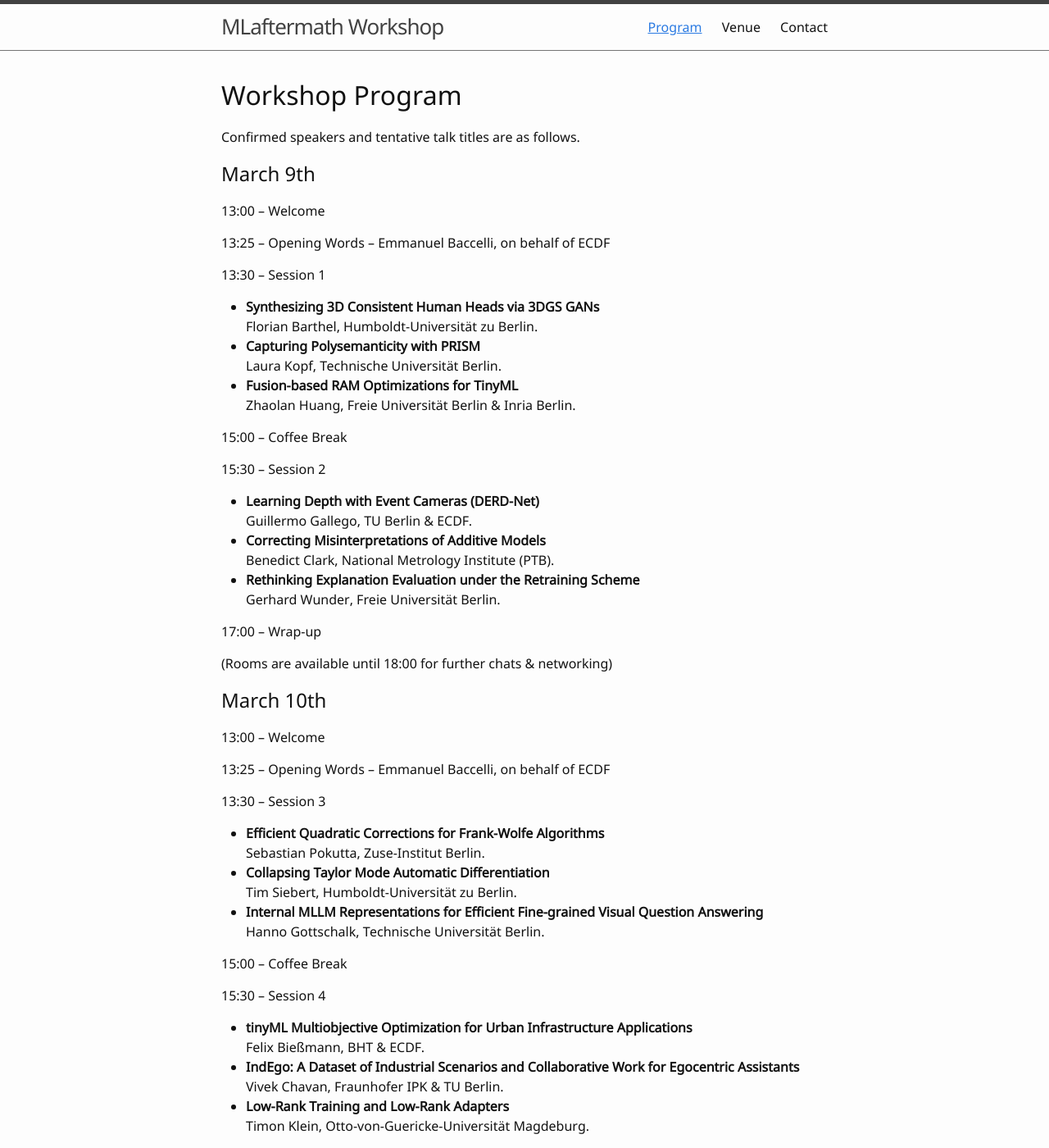
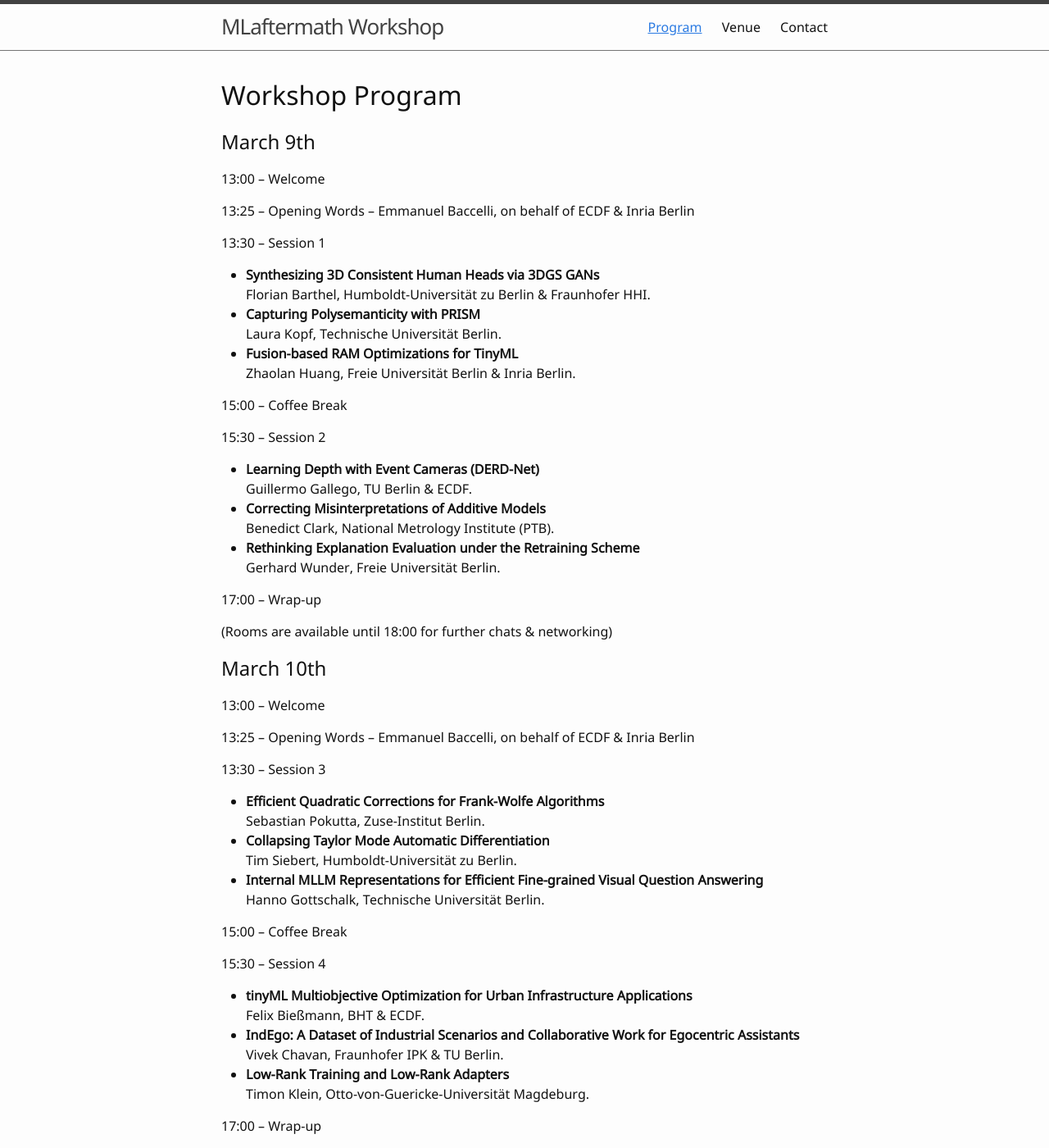
Before and after one commit to Inria-Berlin/MLaftermath, a Jekyll site: the page built from 0-program.md, in a window 1280 px wide and 1400 px high. Shown: the whole window at 82% size. Built offline with Jekyll 4.4.1, drawn with Linux system fonts in a browser that asks for light colours.

Commit message:
program: tweaks

```diff
--- a/0-program.md
+++ b/0-program.md
@@ -4,17 +4,16 @@ nav: true
 ---
 
 # Workshop Program
-Confirmed speakers and tentative talk titles are as follows.
 
 ## March 9th
 
 13:00 -- Welcome
 
-13:25 -- Opening Words  -- Emmanuel Baccelli, on behalf of ECDF
+13:25 -- Opening Words  -- Emmanuel Baccelli, on behalf of ECDF & Inria Berlin
 
 13:30 -- Session 1
 - **Synthesizing 3D Consistent Human Heads via 3DGS GANs**
-Florian Barthel, Humboldt-Universität zu Berlin.
+Florian Barthel, Humboldt-Universität zu Berlin & Fraunhofer HHI.
 - **Capturing Polysemanticity with PRISM**
 Laura Kopf, Technische Universität Berlin.
 - **Fusion-based RAM Optimizations for TinyML**
@@ -38,7 +37,7 @@ Gerhard Wunder, Freie Universität Berlin.
 
 13:00 -- Welcome
 
-13:25 -- Opening Words  -- Emmanuel Baccelli, on behalf of ECDF
+13:25 -- Opening Words  -- Emmanuel Baccelli, on behalf of ECDF & Inria Berlin
 
 13:30 -- Session 3
 
```
